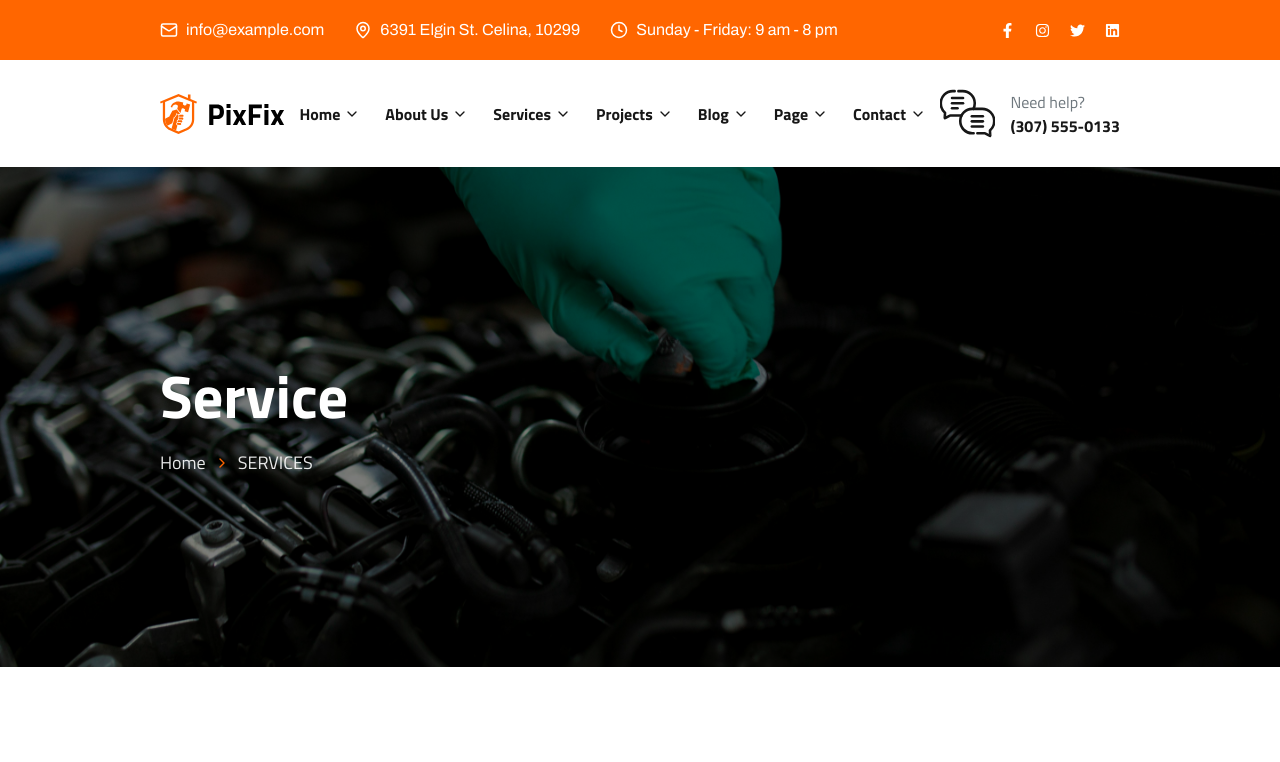
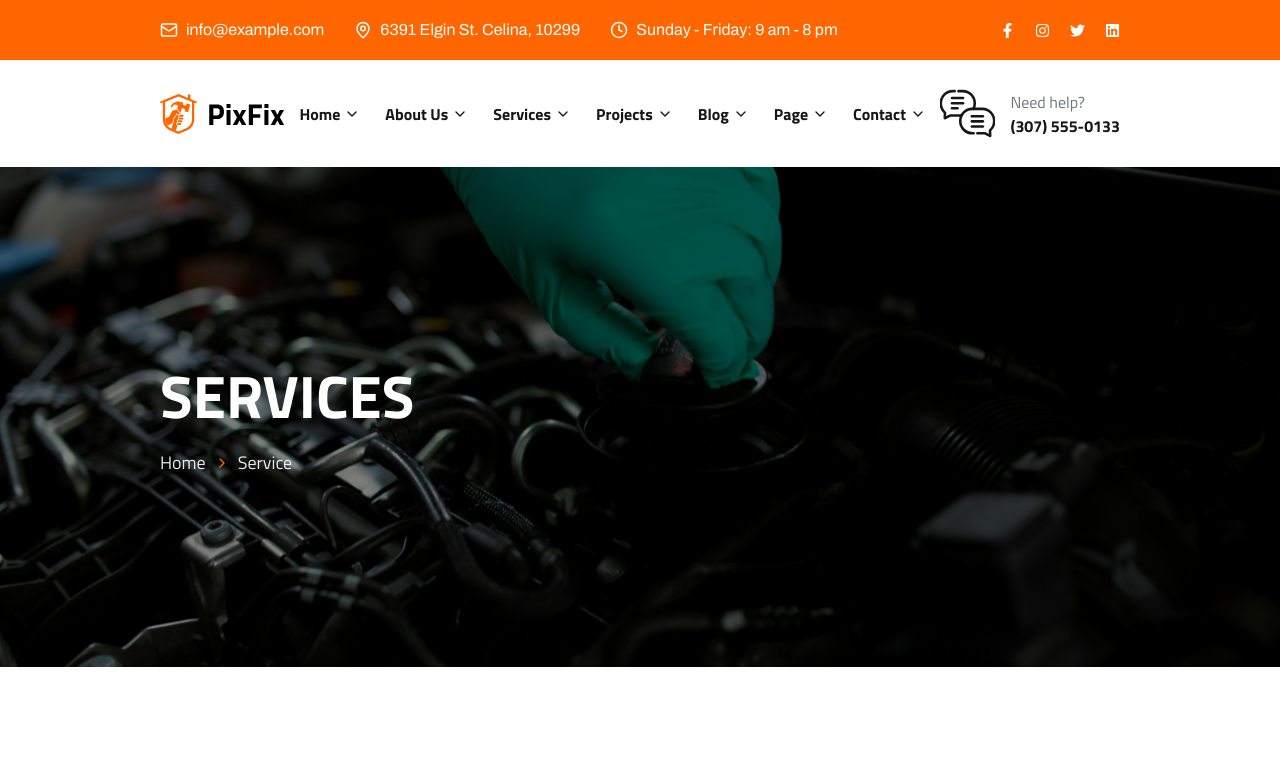
Before and after one commit to Jamil-coder360/Pixfix-Team-work, a React (Vite) app: page /service in a window 1280 px wide. Shown: the top 762 px of the page. Built offline with nearby package versions, Linux system fonts and the light colour scheme; a web font is replaced by a local one.

Commit message:
Banner error fixed

```diff
--- a/src/component/section/Banner.jsx
+++ b/src/component/section/Banner.jsx
@@ -8,6 +8,7 @@ const Banner = ({
   bgImage,
   title,
   page,
+  link,
   height = "h-[250px] sm:h-[300px] md:h-[400px] lg:h-[500px]",
   overlay = "bg-black/50",
 }) => {
@@ -43,7 +44,7 @@ const Banner = ({
                 <ChevronRight className="w-4 h-4 text-home flex-shrink-0" />
 
                 <Link
-                  to="/about"
+                  to={link}
                   className="hover:text-home transition"
                 >
                   {page}
--- a/src/pages/AboutPage.jsx
+++ b/src/pages/AboutPage.jsx
@@ -11,8 +11,9 @@ const AboutPage = () => {
     <div>
         <Banner
           bgImage={aboutBanner}
-          title="About Us"
-          page="ABOUT US"
+          page="About Us"
+          title="ABOUT US"
+          link="/about"
         />
         <AboutUs />
         <Achivement />
--- a/src/pages/ServicePage.jsx
+++ b/src/pages/ServicePage.jsx
@@ -8,8 +8,9 @@ const Service = () => {
     <div>
         <Banner
           bgImage={serviceBanner}
-          title="Service"
-          page="SERVICES"
+          title="SERVICES"
+          page="Service"
+          link="/service"
         />
         <Services />
     </div>
```
